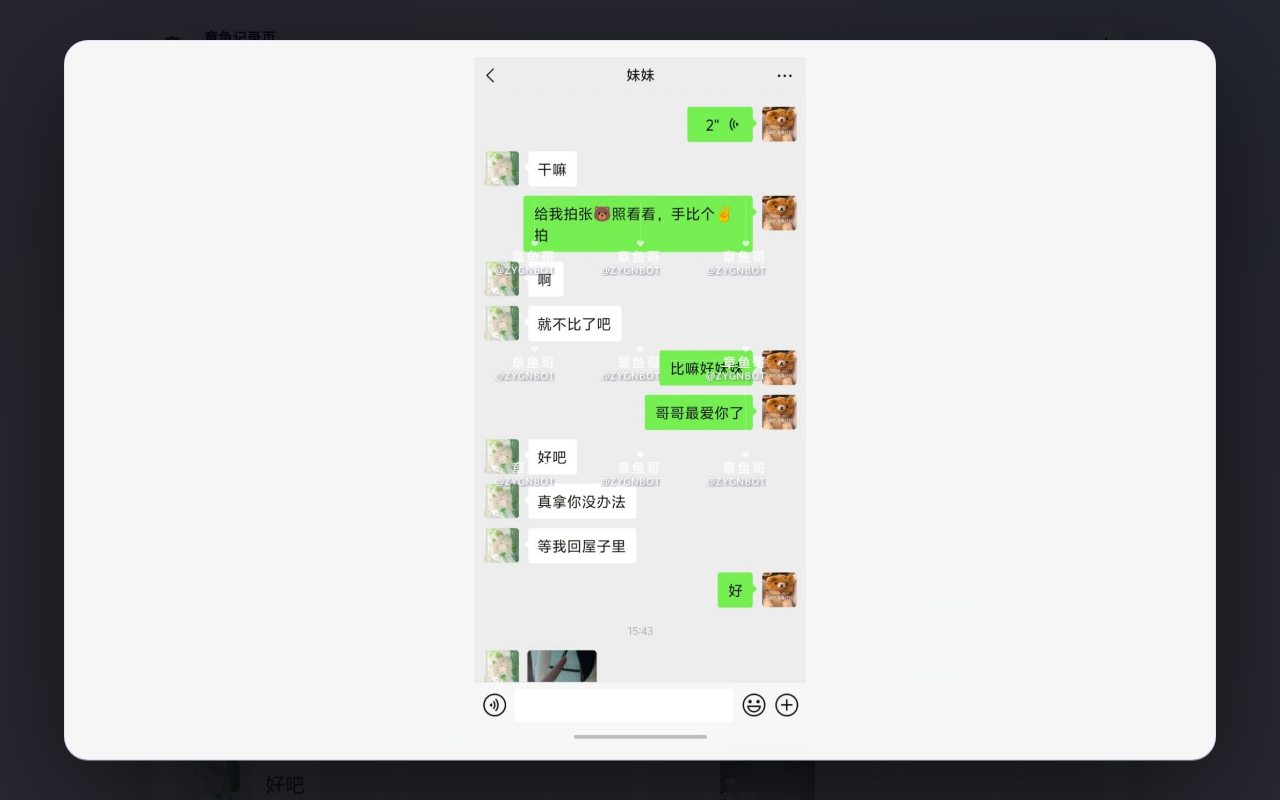
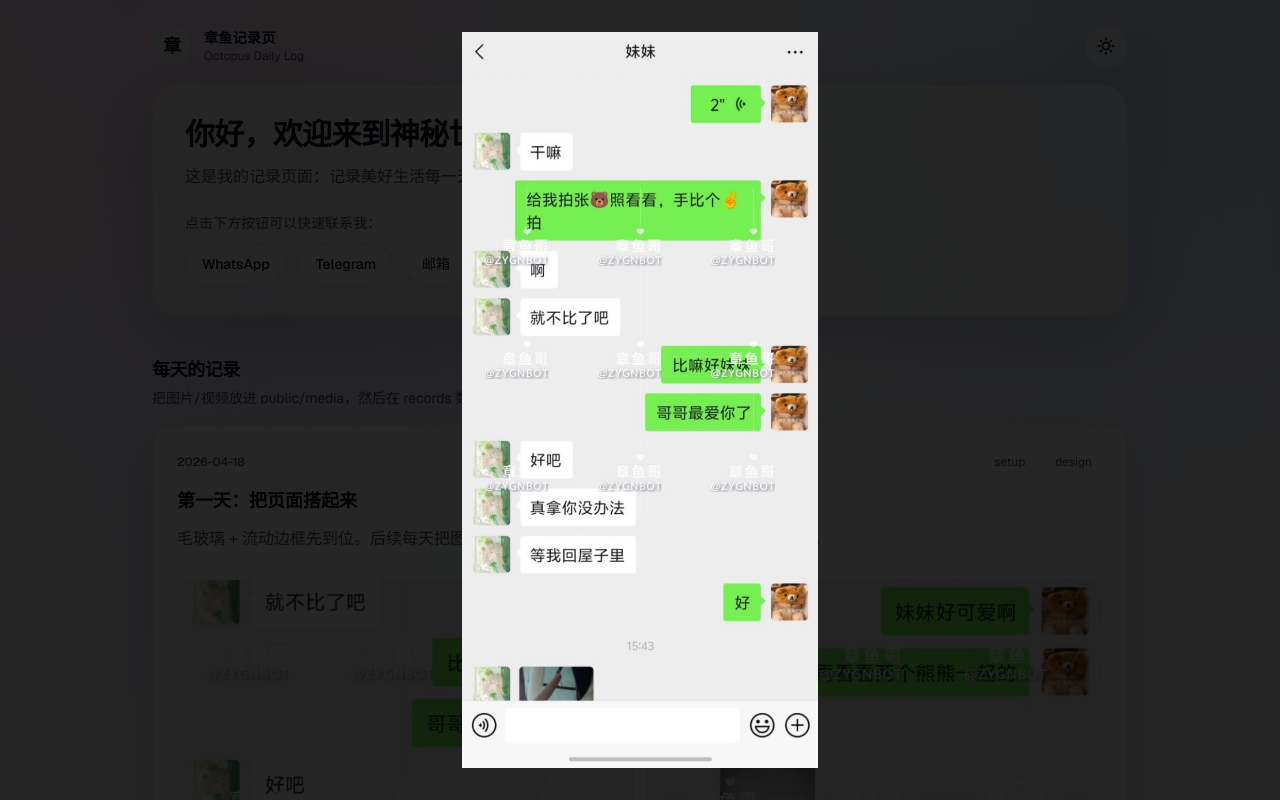
Before and after one commit to CNK7/zygab, a Next.js app: page / in a window 1280 px wide. Both pictures are taken after a click on the button 405 px from the left and 707 px from the top of the page. Shown: the top 800 px of the page. Built offline with nearby package versions, Linux system fonts and the light colour scheme.

Commit message:
fix: 图片放大预览去除白边并支持点任意处关闭

```diff
--- a/src/app/components/MediaGrid.tsx
+++ b/src/app/components/MediaGrid.tsx
@@ -75,19 +75,17 @@
       {activeImage && typeof document !== "undefined"
         ? createPortal(
             <div
-              className="modal-overlay fixed inset-0 z-[9998] grid place-items-center p-4 sm:p-8"
+              className="fixed inset-0 z-[9998] flex items-center justify-center bg-black/85 p-2 sm:p-6"
               onPointerDown={() => setActiveImage(null)}
               role="presentation"
             >
               <div
-                className="modal-card w-[94vw] max-w-6xl rounded-3xl p-3 sm:p-4"
-                onPointerDown={(e) => e.stopPropagation()}
+                className="relative h-[92dvh] w-[96vw] max-w-6xl"
+                onPointerDown={() => setActiveImage(null)}
                 role="dialog"
                 aria-modal="true"
                 aria-label="图片预览"
-                style={{ maxHeight: "90vh" }}
               >
-                <div className="relative h-[82vh] w-full sm:h-[86vh]">
                 <Image
                   src={activeImage.src}
                   alt={activeImage.alt ?? ""}
@@ -97,7 +95,6 @@
                   priority
                 />
               </div>
-              </div>
             </div>,
             document.body,
           )
```
Lines whose indentation alone changed are shown as unchanged.
